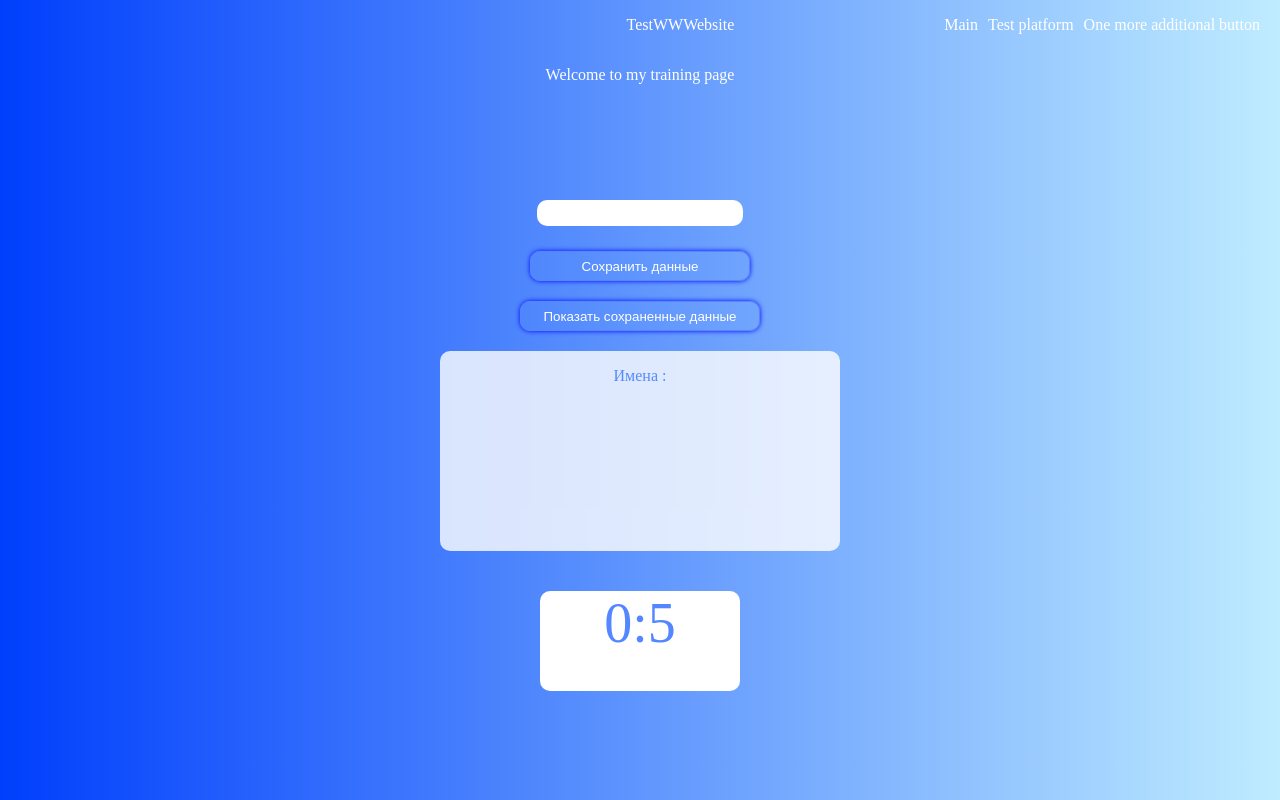
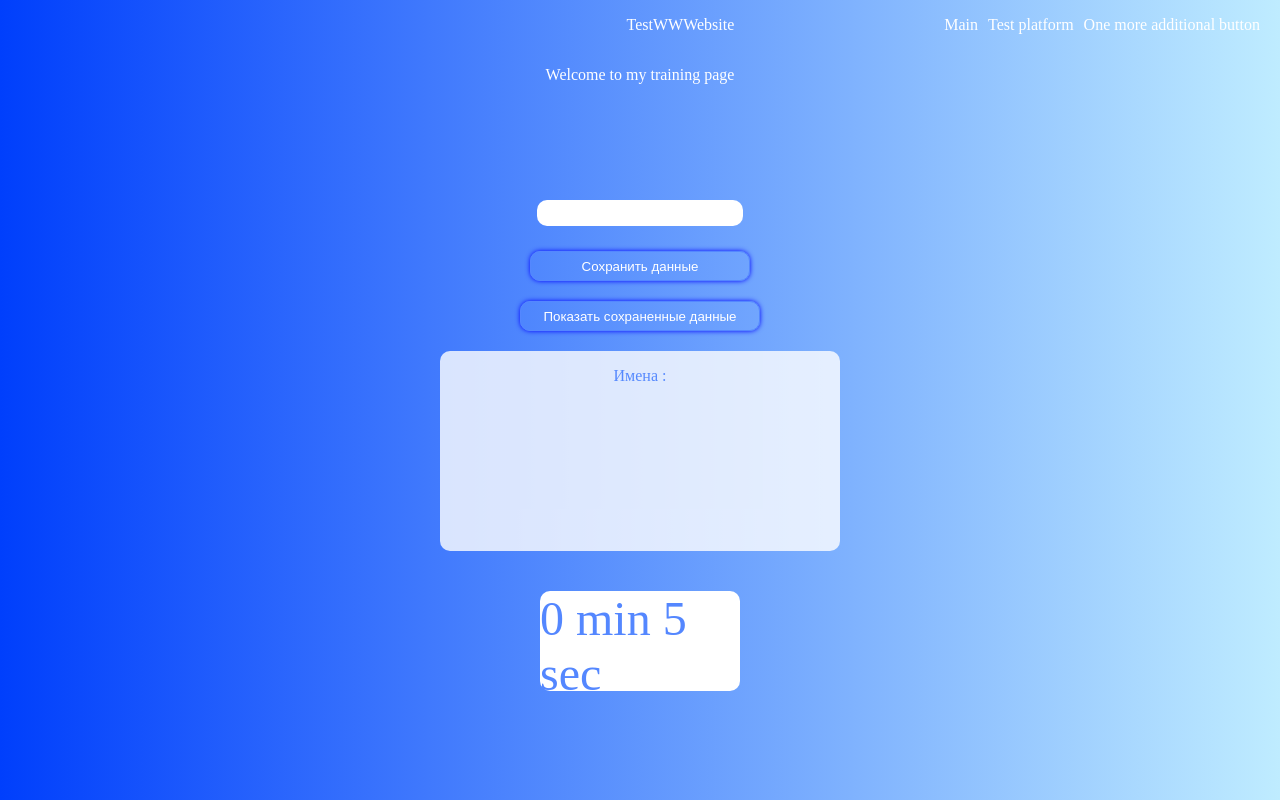
Before and after one commit to jesuitdelray/test_website_lool, a React (Vite) app: page / in a window 1280 px wide. Shown: the top 800 px of the page. Built offline with nearby package versions, Linux system fonts and the light colour scheme.

Commit message:
timer 2 step

```diff
--- a/src/components/Entities/Content/Timer/Timer.module.scss
+++ b/src/components/Entities/Content/Timer/Timer.module.scss
@@ -11,5 +11,5 @@
   display: flex;
   justify-content: center;
   margin: 0 auto;
-  font-size: 56px;
+  font-size: 48px;
 }
--- a/src/components/Entities/Content/Timer/Timer.tsx
+++ b/src/components/Entities/Content/Timer/Timer.tsx
@@ -3,22 +3,20 @@ import styles from './Timer.module.scss';
 
 export function Timer() {
   const [time, setTime] = useState(0);
-
-  const timeInstructions = time % 9 === 0 ? time / 9 : 0;
-
+  // const {min, sec} = time
+  const sec = time % 60;
+  const min = Math.floor(time / 60);
   useEffect(() => {
-    const interval = setInterval(
-      () => setTime((prev) => (prev < 9 ? prev + 1 : 0)),
-      1000
-    );
+    const interval = setInterval(() => setTime((prev) => prev + 1), 1000);
     return () => clearInterval(interval);
   }, []);
 
   return (
     <div className={styles.wrapper}>
       <p className={styles.timer}>
-        {timeInstructions}:{timeInstructions > 0 ? 0 : time}
+        {min} min {sec} sec
       </p>
     </div>
   );
 }
+// 256 sec 256 % 60 = sec
```
